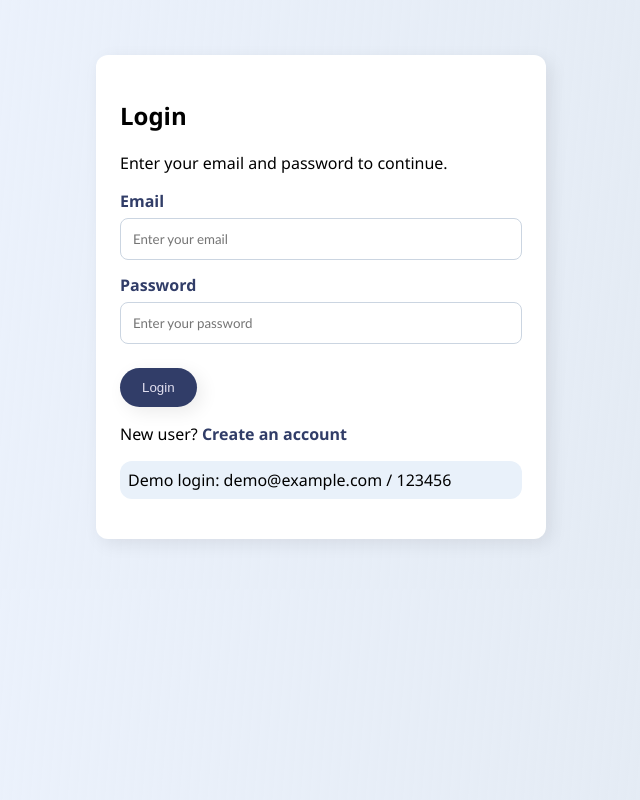
After one commit to abhinavrblaugrana/LocalBiz-Connect, a Flask app: page /login.html in a window 1280 px wide. The commit adds this page. Shown: the whole page, without its empty margins (319-959 px from the left). Run offline with Flask 3, Linux system fonts and the light colour scheme.

Commit message:
login signup added

```diff
--- a/app.py
+++ b/app.py
@@ -1,4 +1,5 @@
-from flask import Flask, render_template, request, redirect, url_for
+from flask import Flask, render_template, request, redirect, url_for, session
+from functools import wraps
 
 from db import (
     create_tables,
@@ -6,7 +7,10 @@ from db import (
     get_all_enquiries,
     add_enquiry,
     delete_enquiry,
-    get_dashboard_counts
+    get_dashboard_counts,
+    create_user,
+    get_user_by_email,
+    check_user_password,
 )
 
 app = Flask(
@@ -16,11 +20,75 @@ app = Flask(
     static_url_path=""
 )
 
+app.secret_key = "barca"
+
 create_tables()
 insert_sample_data()
 
+def login_required(route_function):
+    @wraps(route_function)
+    def wrapper(*args, **kwargs):
+        if "user_id" not in session:
+            return redirect(url_for("login"))
+        return route_function(*args, **kwargs)
+    return wrapper
 
 @app.route("/")
+def default_page():
+    if "user_id" in session:
+        return redirect(url_for("home"))
+    return redirect(url_for("login"))
+
+
+@app.route("/signup.html", methods=["GET", "POST"])
+def signup():
+    error = None
+
+    if request.method == "POST":
+        name = request.form.get("name", "").strip()
+        email = request.form.get("email", "").strip().lower()
+        password = request.form.get("password", "")
+        confirm_password = request.form.get("confirm_password", "")
+
+        if name == "" or email == "" or password == "" or confirm_password == "":
+            error = "Please fill all fields."
+        elif len(password) < 6:
+            error = "Password must be at least 6 characters."
+        elif password != confirm_password:
+            error = "Passwords do not match."
+        elif get_user_by_email(email):
+            error = "This email is already registered. Please login."
+        else:
+            create_user(name, email, password)
+            return redirect(url_for("login"))
+
+    return render_template("signup.html", error=error)
+
+@app.route("/login.html", methods=["GET", "POST"])
+def login():
+    error = None
+
+    if request.method == "POST":
+        email = request.form.get("email", "").strip().lower()
+        password = request.form.get("password", "")
+
+        user = get_user_by_email(email)
+
+        if user and check_user_password(user, password):
+            session["user_id"] = user["id"]
+            session["user_name"] = user["name"]
+            session["mail"]=user["email"]
+            return redirect(url_for("home"))
+
+        error = "Invalid email or password."
+
+    return render_template("login.html", error=error)
+
+@app.route("/logout.html")
+def logout():
+    session.clear()
+    return redirect(url_for("login"))
+
 @app.route("/index.html")
 def home():
     return render_template("index.html")
--- a/db.py
+++ b/db.py
@@ -1,4 +1,5 @@
 import sqlite3
+from werkzeug.security import generate_password_hash, check_password_hash
 
 DB_NAME = "localbiz.db"
 
@@ -14,6 +15,15 @@ def create_tables():
     cur=conn.cursor()
 
     cur.execute("""
+    CREATE TABLE IF NOT EXISTS users (
+        id INTEGER PRIMARY KEY AUTOINCREMENT,
+        name TEXT NOT NULL,
+        email TEXT NOT NULL UNIQUE,
+        password_hash TEXT NOT NULL
+    )
+    """)
+
+    cur.execute("""
     CREATE TABLE IF NOT EXISTS enquiries (
                 id INTEGER PRIMARY KEY AUTOINCREMENT,
                 name TEXT NOT NULL,
@@ -27,6 +37,35 @@ def create_tables():
 
     conn.commit()
     conn.close()
+
+def create_user(name, email, password):
+    conn = get_connection()
+    cur = conn.cursor()
+
+    password_hash = generate_password_hash(password)
+
+    cur.execute("""
+    INSERT INTO users (name, email, password_hash)
+    VALUES (?, ?, ?)
+    """, (name, email, password_hash))
+
+    conn.commit()
+    conn.close()
+
+
+def get_user_by_email(email):
+    conn = get_connection()
+    cur = conn.cursor()
+
+    cur.execute("SELECT * FROM users WHERE email = ?", (email,))
+    user = cur.fetchone()
+
+    conn.close()
+    return user
+
+
+def check_user_password(user, password):
+    return check_password_hash(user["password_hash"], password)
 
 
 def insert_sample_data():
--- a/static/css/style.css
+++ b/static/css/style.css
@@ -632,3 +632,41 @@ footer{
     line-height:1.8;
     color:#334155;
 }
+
+.login-container{
+    max-width: 450px;
+    margin:30px auto;
+    display: flex;
+    justify-content: center;
+}
+
+.auth-container{
+    max-width: 550px;
+}
+
+.auth-card{
+    color:black;
+    background: #ffff;
+    padding:24px;
+    border-radius:12px;
+    margin-bottom: 20px;
+    margin-top: 25px;
+    box-shadow: 5px 5px 18px rgba(0,0,0,0.08);
+    width:450px
+}
+
+.auth-card label{
+    font-weight: bold;
+    font-family: 'Segoe UI', Tahoma, Geneva, Verdana, sans-serif;
+}
+
+.auth-link a{
+    color: rgb(49, 61, 104) ;
+    font-weight: bold;
+}
+
+.demo-note{
+    background: #e9f1fa;
+    padding: 8px;
+    border-radius: 12px;
+}
--- a/template/base.html
+++ b/template/base.html
@@ -12,6 +12,7 @@
     <div class="logo">LocalBiz</div>
 
     <nav>
+        {% if session.get('user_id') %}
         <a href="{{ url_for('home') }}">Home</a>
         <a href="{{ url_for('dashboard') }}">Dashboard</a>
         <a href="{{ url_for('services') }}">Services</a>
@@ -19,6 +20,11 @@
         <a href="{{ url_for('contact') }}">Contact</a>
         <a href="{{ url_for('student_profile') }}">Profile</a>
         <a href="{{ url_for('admin') }}">Admin</a>
+        <a class="logout-link" href="{{ url_for('logout') }}">Logout</a>
+        {% else %}
+            <a href="{{ url_for('login') }}">Login</a>
+            <a href="{{ url_for('signup') }}">Sign Up</a>
+        {% endif %}
     </nav>
 </header>
 
--- /dev/null
+++ b/template/login.html
@@ -0,0 +1,38 @@
+<!DOCTYPE html>
+<html lang="en">
+<head>
+    <meta charset="UTF-8">
+    <meta name="viewport" content="width=device-width, initial-scale=1.0">
+    <title>LocalBiz Connect</title>
+    <link rel="stylesheet" href="{{ url_for('static', filename='css/style.css') }}">
+</head>
+<body>
+
+<main class="login-container">
+<section class="auth-container">
+    <div class="auth-card">
+        <h1>Login</h1>
+        <p>Enter your email and password to continue.</p>
+
+        {% if error %}
+            <p class="error-message">{{ error }}</p>
+        {% endif %}
+
+        <form method="POST" action="{{ url_for('login') }}">
+            <label for="email">Email</label>
+            <input id="email" name="email" type="email" placeholder="Enter your email" required>
+
+            <label for="password">Password</label>
+            <input id="password" name="password" type="password" placeholder="Enter your password" required>
+
+            <button class="primary-btn" type="submit">Login</button>
+        </form>
+
+        <p class="auth-link">New user? <a href="{{ url_for('signup') }}">Create an account</a></p>
+        <p class="demo-note">Demo login: demo@example.com / 123456</p>
+    </div>
+</section>
+</main>
+<script src="{{ url_for('static', filename='script/script.js') }}"></script>
+</body>
+</html>
```
Also changed, not shown: template/signup.html (added, +44 -0 lines), template/student.html (+2 -5 lines), localbiz.db.
